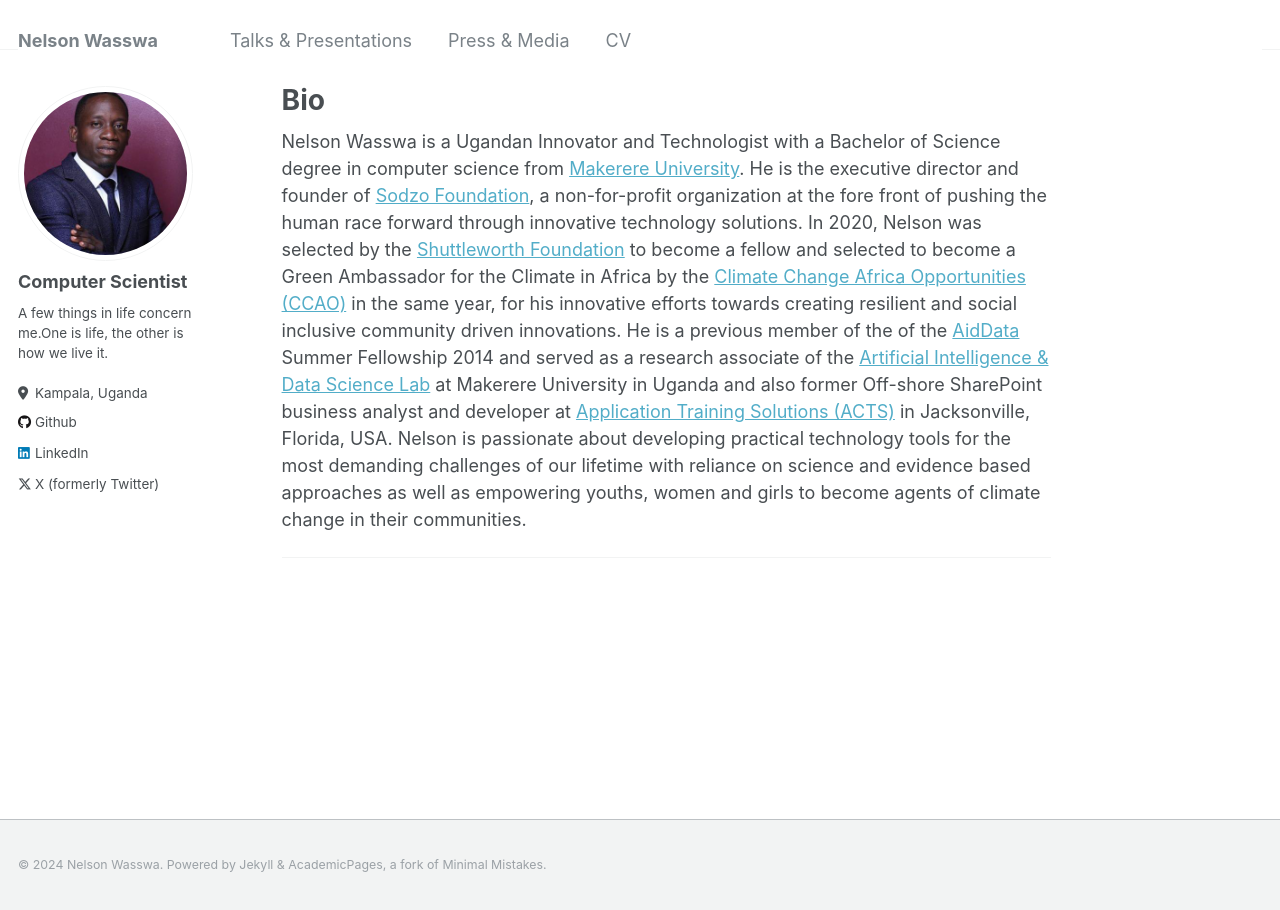
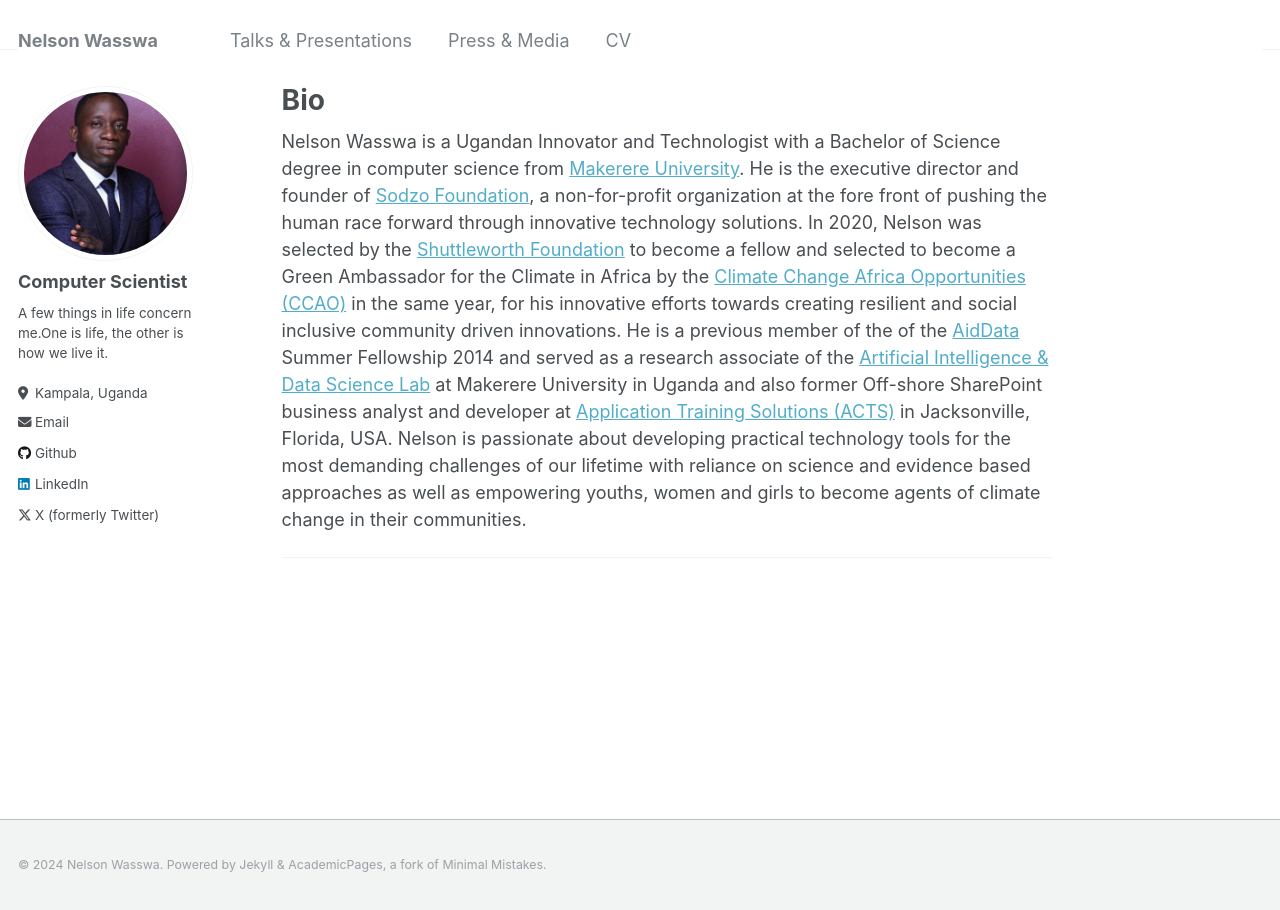
Before and after one commit to Nelwa256/nelsonwasswa.github.io, a Jekyll site: the page built from _pages/about.md, in a window 1280 px wide. Built offline with Jekyll 4.4.1, drawn with Linux system fonts in a browser that asks for light colours.

Commit message:
Update _config.yml

```diff
--- a/_config.yml
+++ b/_config.yml
@@ -28,7 +28,7 @@ author:
   location         : "Kampala, Uganda"
   employer         : #"Red Brick University"
   uri              : # URL
-  nelson@sodzofoundation.org            : "nelson@sodzofoundation.org"
+  email            : "nelson@sodzofoundation.org"
 
   # Academic websites
   arxiv            : # URL - Update with the correct link to your profile
```
